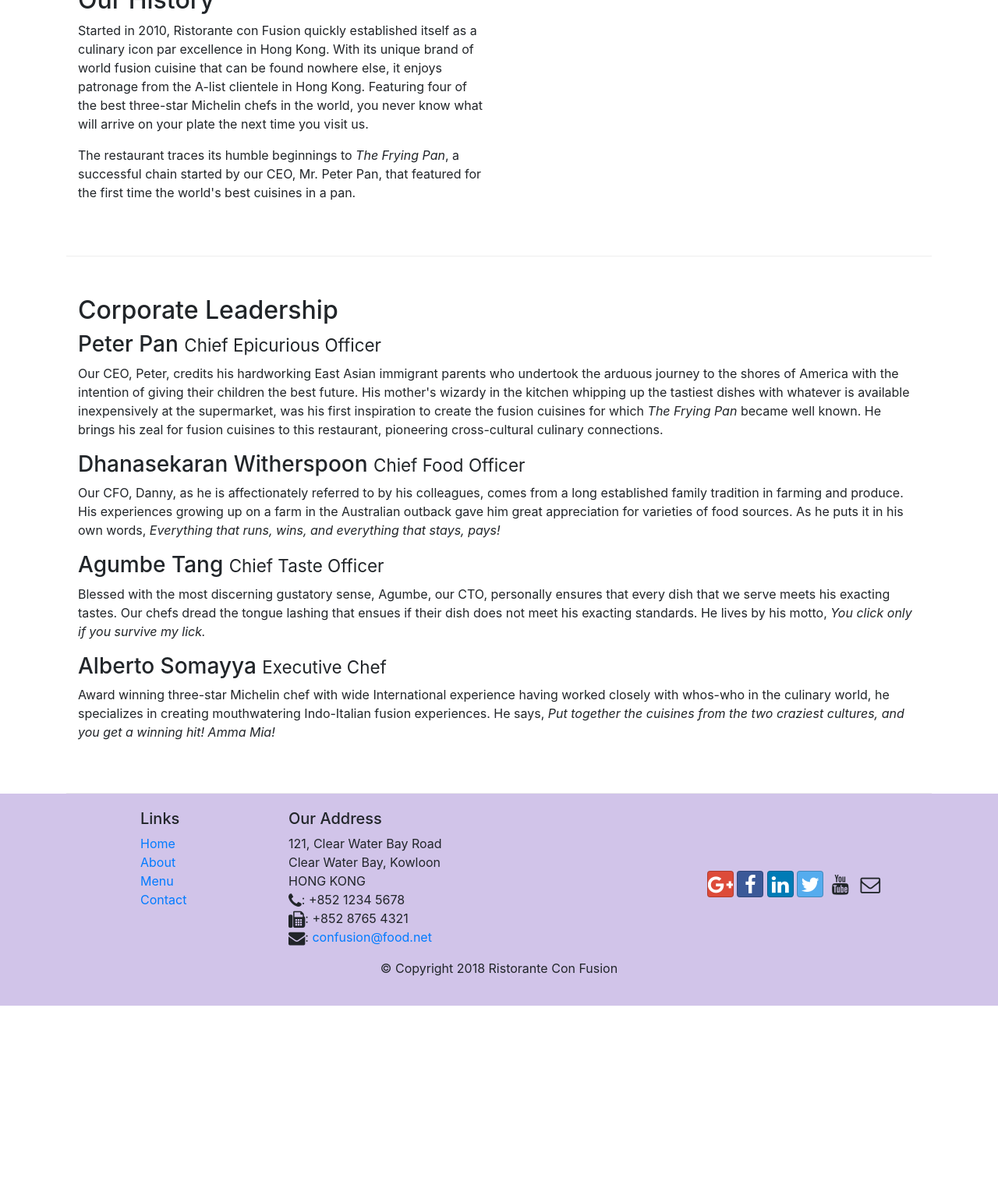
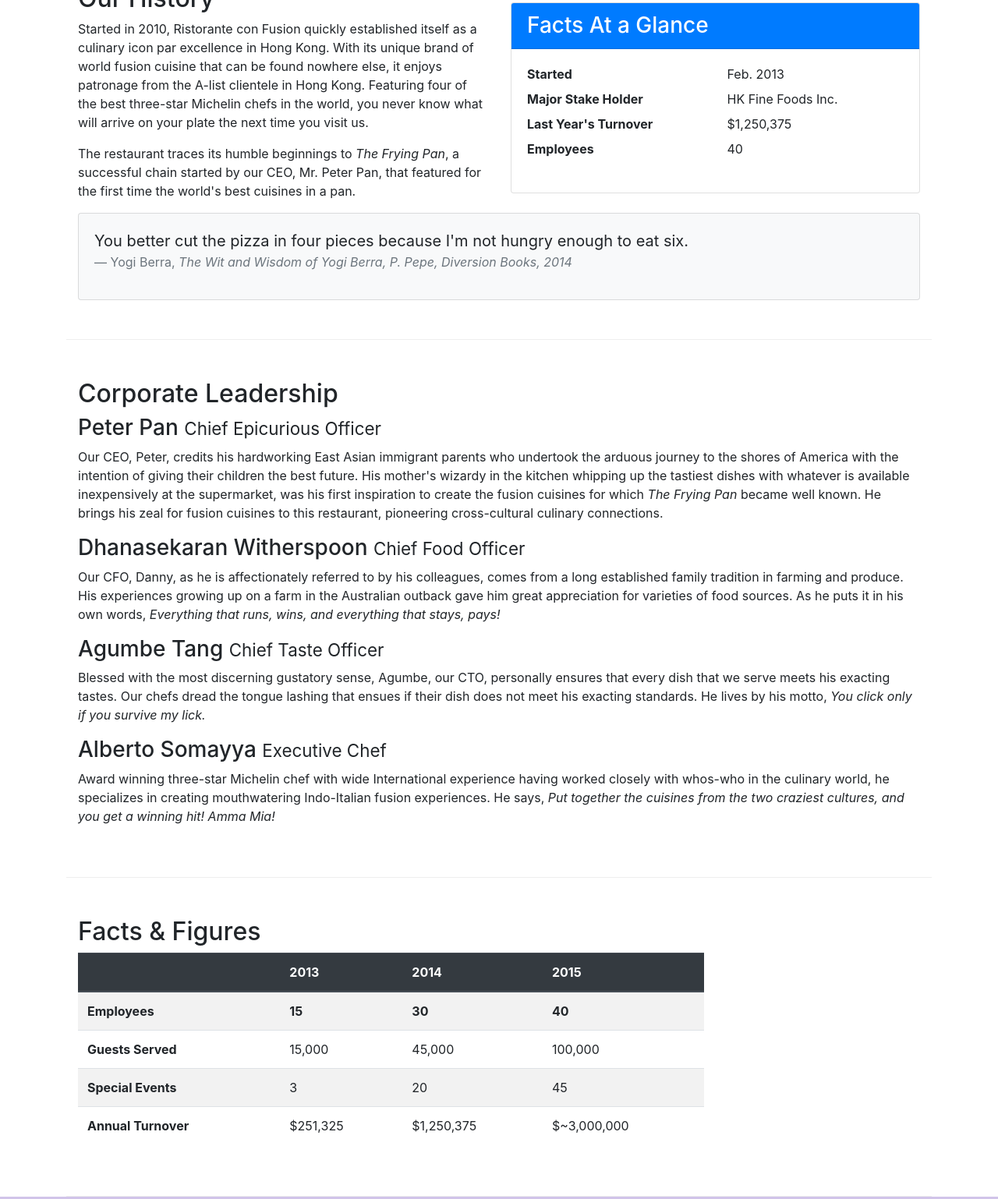
Before and after one commit to KolaparthiDeepak/conFusion, a website: page aboutus.html in a window 1280 px wide. Shown: the part 536-2074 px from the top of the page at 78% size. Before the commit the page ends 1826 px from the top, so only its background shows below. Drawn offline with nearby package versions, Linux system fonts and the light colour scheme.

Commit message:
Tables and Cards

```diff
--- a/aboutus.html
+++ b/aboutus.html
@@ -64,7 +64,36 @@
                 <p>Started in 2010, Ristorante con Fusion quickly established itself as a culinary icon par excellence in Hong Kong. With its unique brand of world fusion cuisine that can be found nowhere else, it enjoys patronage from the A-list clientele in Hong Kong.  Featuring four of the best three-star Michelin chefs in the world, you never know what will arrive on your plate the next time you visit us.</p>
                 <p>The restaurant traces its humble beginnings to <em>The Frying Pan</em>, a successful chain started by our CEO, Mr. Peter Pan, that featured for the first time the world's best cuisines in a pan.</p>
             </div>
-            <div>
+            <div class="col-sm">
+                <div class="card">
+                    <h3 class="card-header bg-primary text-white">Facts At a Glance</h3>
+                    <div class="card-body">
+                        <dl class="row">
+                            <dt class="col-6">Started</dt>
+                            <dd class="col-6">Feb. 2013</dd>
+                            <dt class="col-6">Major Stake Holder</dt>
+                            <dd class="col-6">HK Fine Foods Inc.</dd>
+                            <dt class="col-6">Last Year's Turnover</dt>
+                            <dd class="col-6">$1,250,375</dd>
+                            <dt class="col-6">Employees</dt>
+                            <dd class="col-6">40</dd>
+                        </dl>
+                    </div>
+                </div>
+            </div>
+            <div class="col-12">
+                <div class="card card-body bg-light">
+                    <blockquote class="blockquote">
+                        <p class="mb-0">
+                            You better cut the pizza in four pieces because I'm not hungry enough to eat six.
+                        </p>
+                        <footer class="blockquote-footer">Yogi Berra,
+                            <cite title="Source Title">
+                                The Wit and Wisdom of Yogi Berra, P. Pepe, Diversion Books, 2014
+                            </cite>
+                        </footer>
+                    </blockquote>
+                </div>
             </div>
         </div>
 
@@ -82,7 +111,52 @@
                 <p class="d-none d-sm-block">Award winning three-star Michelin chef with wide International experience having worked closely with whos-who in the culinary world, he specializes in creating mouthwatering Indo-Italian fusion experiences. He says, <em>Put together the cuisines from the two craziest cultures, and you get a winning hit! Amma Mia!</em></p>
             </div>
        </div>
+       <div class="row row-content">
+            <div class="col-12 col-sm-9">
+                <h2>Facts &amp; Figures</h2>
+                <div class="table-responsive">
+                    <table class="table table-striped">
+                        <thead class="thead-dark">
+                            <tr>
+                                <th>&nbsp;</th>
+                                <th>2013</th>
+                                <th>2014</th>
+                                <th>2015</th>
+                            </tr>
+                        </thead>
+                        <tbody>
+                            <tr>
+                                <th>Employees</th>
+                                <th>15</th>
+                                <th>30</th>
+                                <th>40</th>
+                            </tr>
+                            <tr>
+                                <th>Guests Served</th>
+                                <td>15,000</td>
+                                <td>45,000</td>
+                                <td>100,000</td>
+                            </tr>
+                            <tr>
+                                <th>Special Events</th>
+                                <td>3</td>
+                                <td>20</td>
+                                <td>45</td>
+                            </tr>
+                            <tr>
+                                <th>Annual Turnover</th>
+                                <td>$251,325</td>
+                                <td>$1,250,375</td>
+                                <td>$~3,000,000</td>
+                            </tr>
+                        </tbody>
+                    </table>
+                </div>
+            </div>
+            <div class="col-12 col-sm-3">
 
+            </div>
+       </div>
     </div>
 
     <footer class="footer">
```
